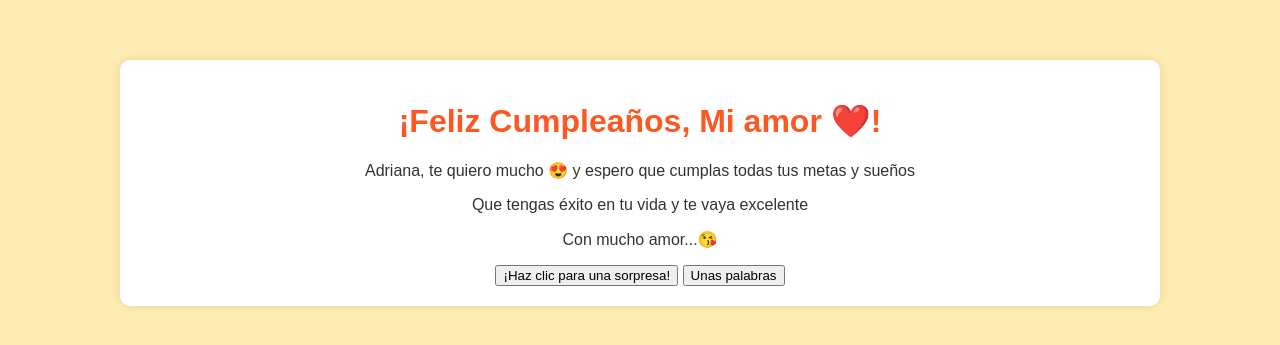
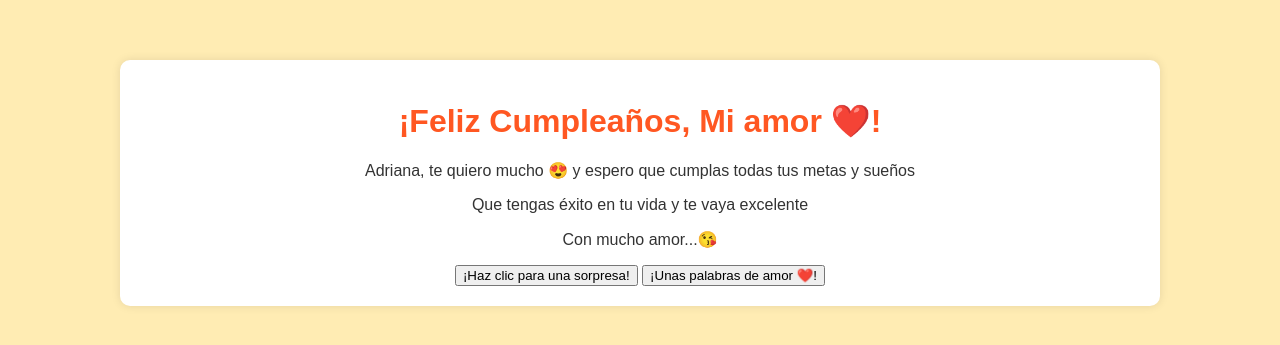
Before and after one commit to TianYuan97/TianYuan97.github.io, a plain HTML site: page index.html in a window 1280 px wide. Shown: the part 217-562 px from the top of the page. Drawn offline with Linux system fonts and the light colour scheme.

Commit message:
Changes 02
QW

```diff
--- a/index.html
+++ b/index.html
@@ -139,7 +139,7 @@
         <button onclick="throwConfetti()">¡Haz clic para una sorpresa!</button>
         <button id="anotherSurprise" class="hidden" onclick="showHeart()">Presiona para otra sorpresa 😉</button>
         <!-- Nuevo botón para redirigir a la página con el poema -->
-        <button onclick="redirectToPoemPage()">Unas palabras</button>
+        <button onclick="redirectToPoemPage()">¡Unas palabras de amor ❤️!</button>
     </div>
     <div id="heartContainer" class="heart-container">
         <!-- Contenido del corazón oculto -->
```
